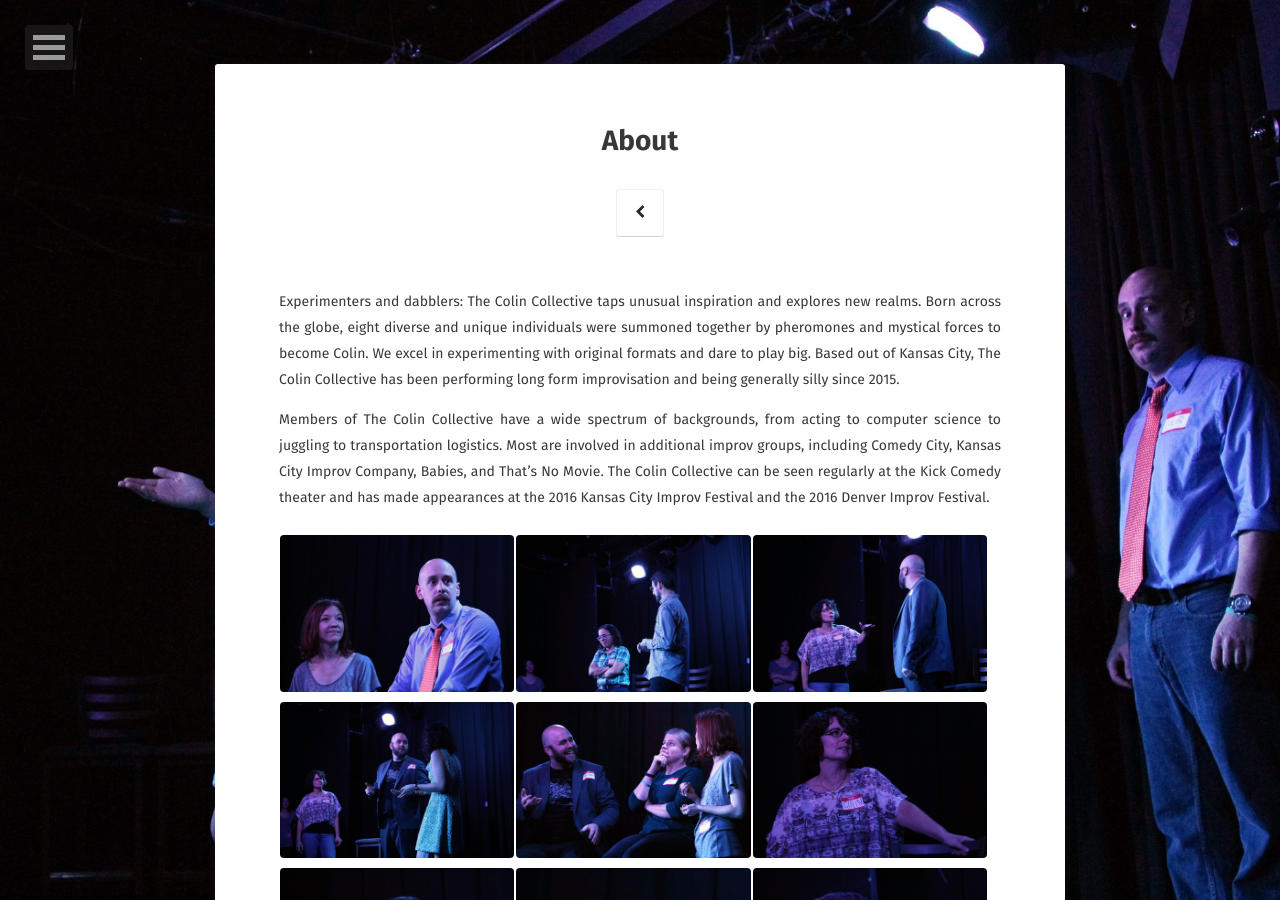
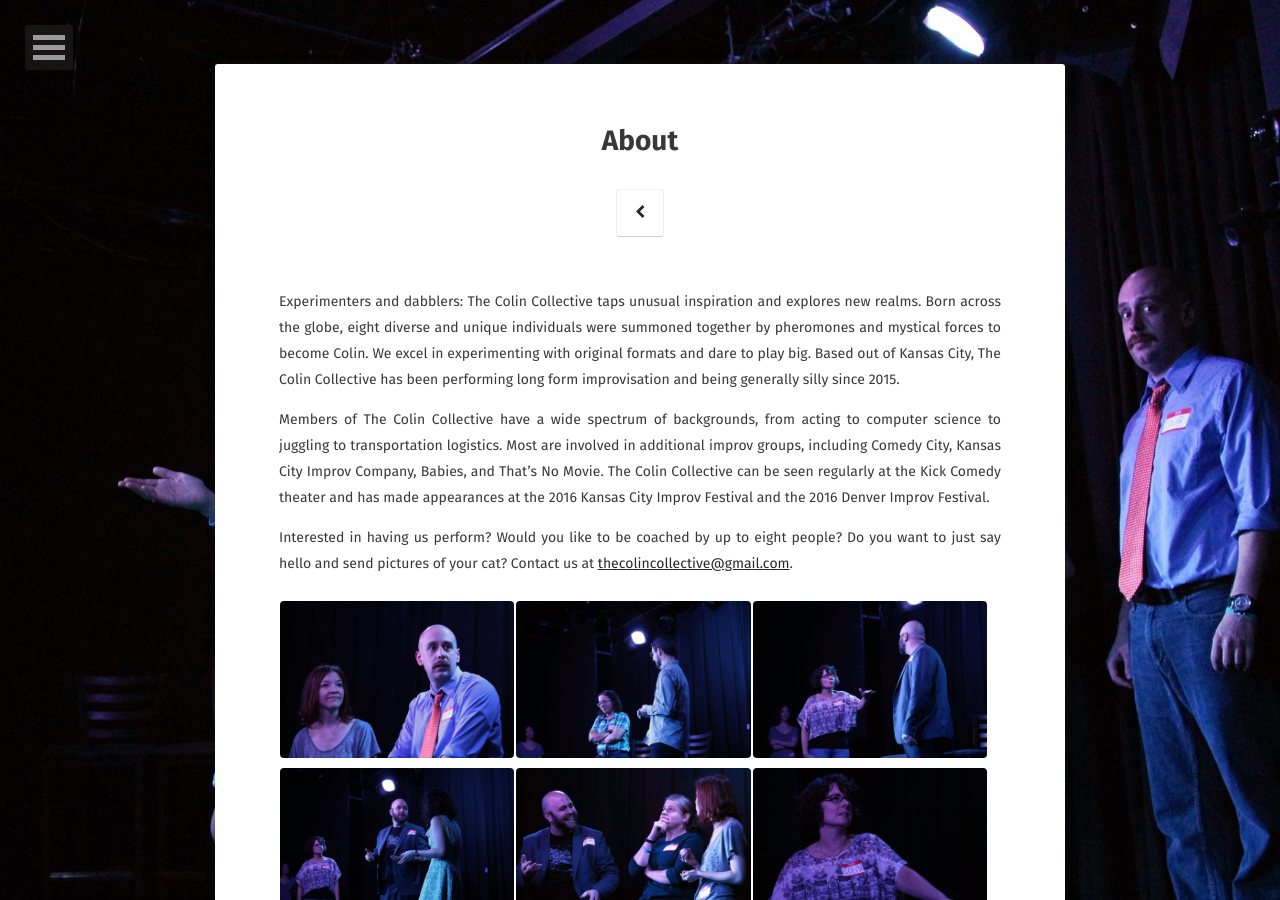
Before and after one commit to lrdodge/thecolincollective, a Jekyll site: the page built from about/index.md, in a window 1280 px wide and 900 px high. Built offline with Jekyll 4.4.1, drawn with Linux system fonts in a browser that asks for light colours; some web fonts are replaced.

Commit message:
Update About page

```diff
--- a/about/index.md
+++ b/about/index.md
@@ -5,12 +5,12 @@ subtitle: Not a Cult
 permalink: /about/
 comments: false
 author_footer: false
-bigimg:
-- "/img/skyline-min.jpg"
 ---
 Experimenters and dabblers: The Colin Collective taps unusual inspiration and explores new realms. Born across the globe, eight diverse and unique individuals were summoned together by pheromones and mystical forces to become Colin. We excel in experimenting with original formats and dare to play big. Based out of Kansas City, The Colin Collective has been performing long form improvisation and being generally silly since 2015.
 
 Members of The Colin Collective have a wide spectrum of backgrounds, from acting to computer science to juggling to transportation logistics. Most are involved in additional improv groups, including Comedy City, Kansas City Improv Company, Babies, and That’s No Movie. The Colin Collective can be seen regularly at the Kick Comedy theater and has made appearances at the 2016 Kansas City Improv Festival and the 2016 Denver Improv Festival.
+
+Interested in having us perform? Would you like to be coached by up to eight people? Do you want to just say hello and send pictures of your cat? Contact us at [thecolincollective@gmail.com](mailto:thecolincollective@gmail.com).
 
 {% capture images %}
     {% for photo in site.data.photos %}
```
